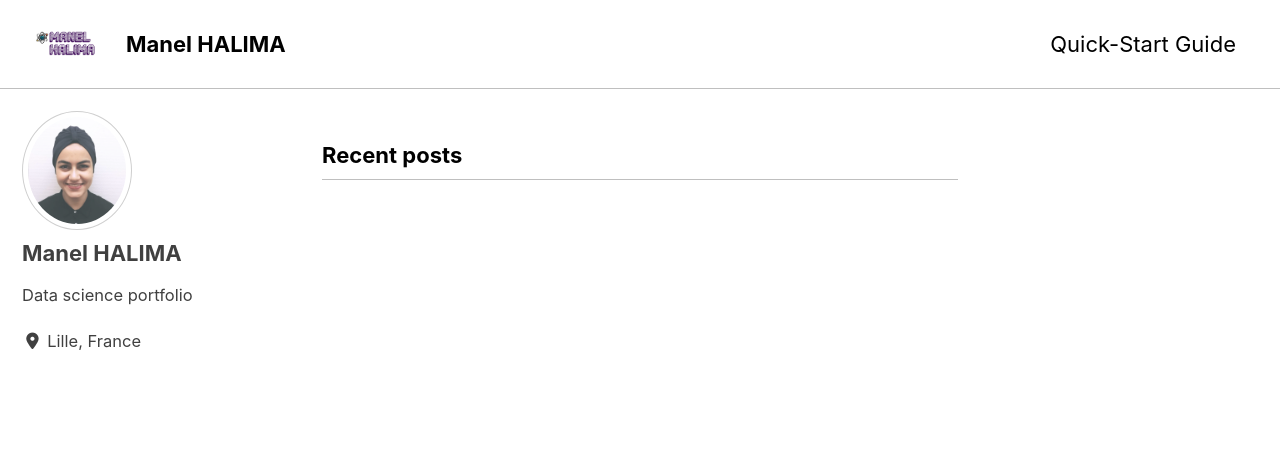
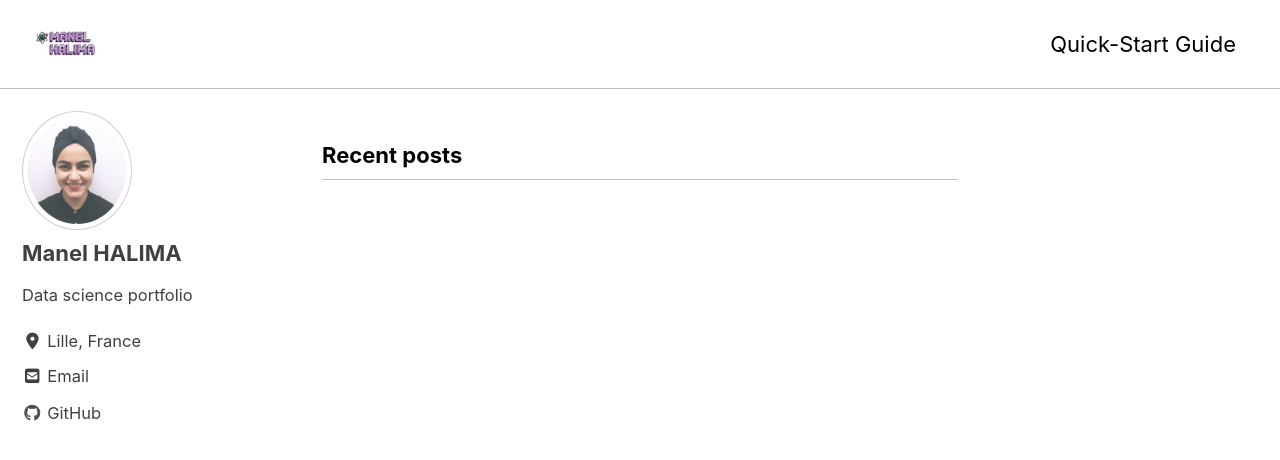
Before and after one commit to manelhalima/manelhalima.github.io, a Jekyll site: the page built from index.html, in a window 1280 px wide and 900 px high. Shown: the top 460 px of the window. Built offline with Jekyll 4.4.1, drawn with Linux system fonts in a browser that asks for light colours; cached includes are drawn as plain includes; nearby versions of some CDN libraries; the list of posts is cut into pages by our own code.

Commit message:
delete title

```diff
--- a/_config.yml
+++ b/_config.yml
@@ -16,7 +16,7 @@ minimal_mistakes_skin    : "contrast" # "air", "aqua", "contrast", "dark", "dirt
 
 # Site Settings
 locale                   : "en-US"
-title                    : "Manel HALIMA"
+title                    : ""
 title_separator          : "-"
 subtitle                 : # site tagline that appears below site title in masthead
 name                     : "Manel HALIMA"
@@ -115,7 +115,7 @@ author:
   links:
     - label: "Email"
       icon: "fas fa-fw fa-envelope-square"
-      #url: mailto:manel.hlima96@gmail.com
+      url: mailto:manel.hlima96@gmail.com
     - label: "Website"
       icon: "fas fa-fw fa-link"
       #url: "https://your-website.com"
@@ -127,7 +127,7 @@ author:
       # url: "https://facebook.com/"
     - label: "GitHub"
       icon: "fab fa-fw fa-github"
-      #url: "https://github.com/manelhalima"
+      url: "https://github.com/manelhalima"
     - label: "Instagram"
       icon: "fab fa-fw fa-instagram"
       # url: "https://instagram.com/"
```
